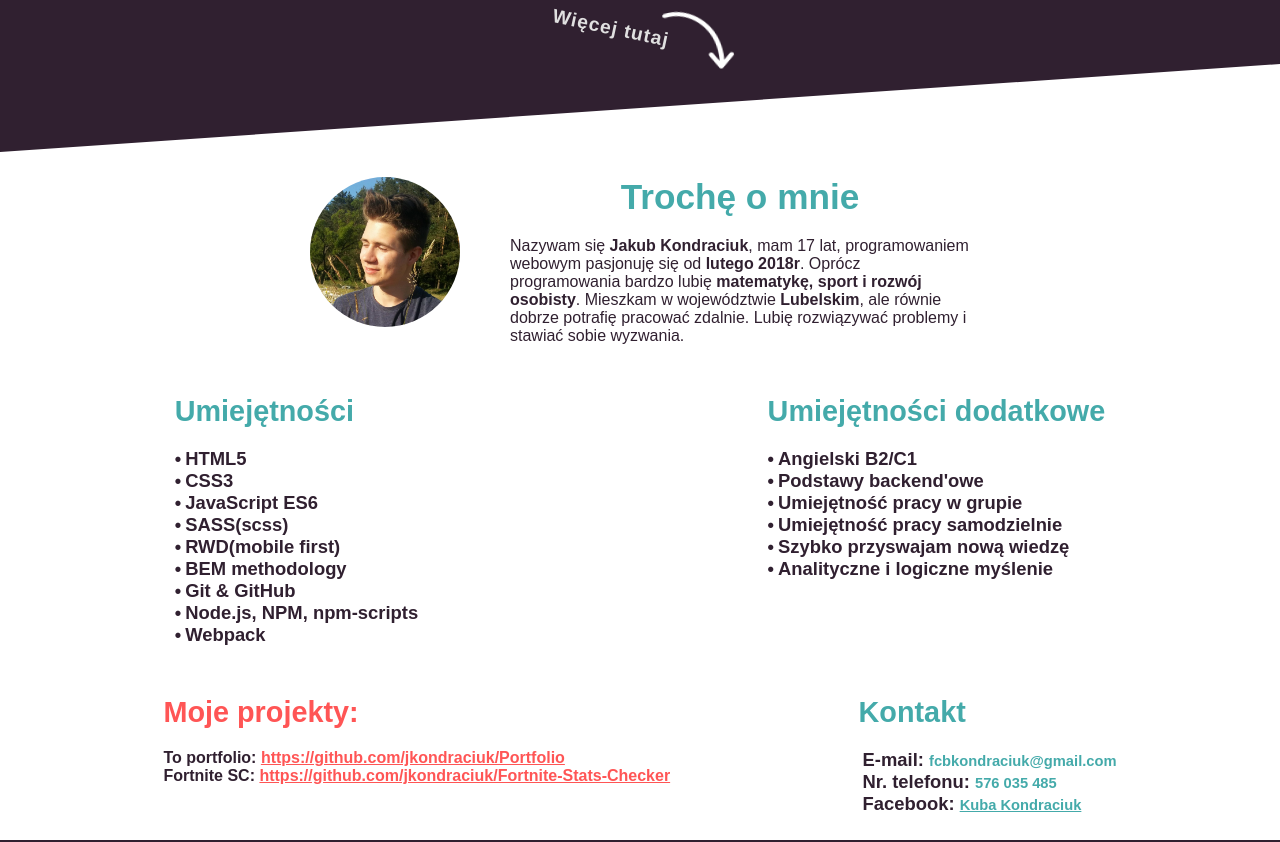
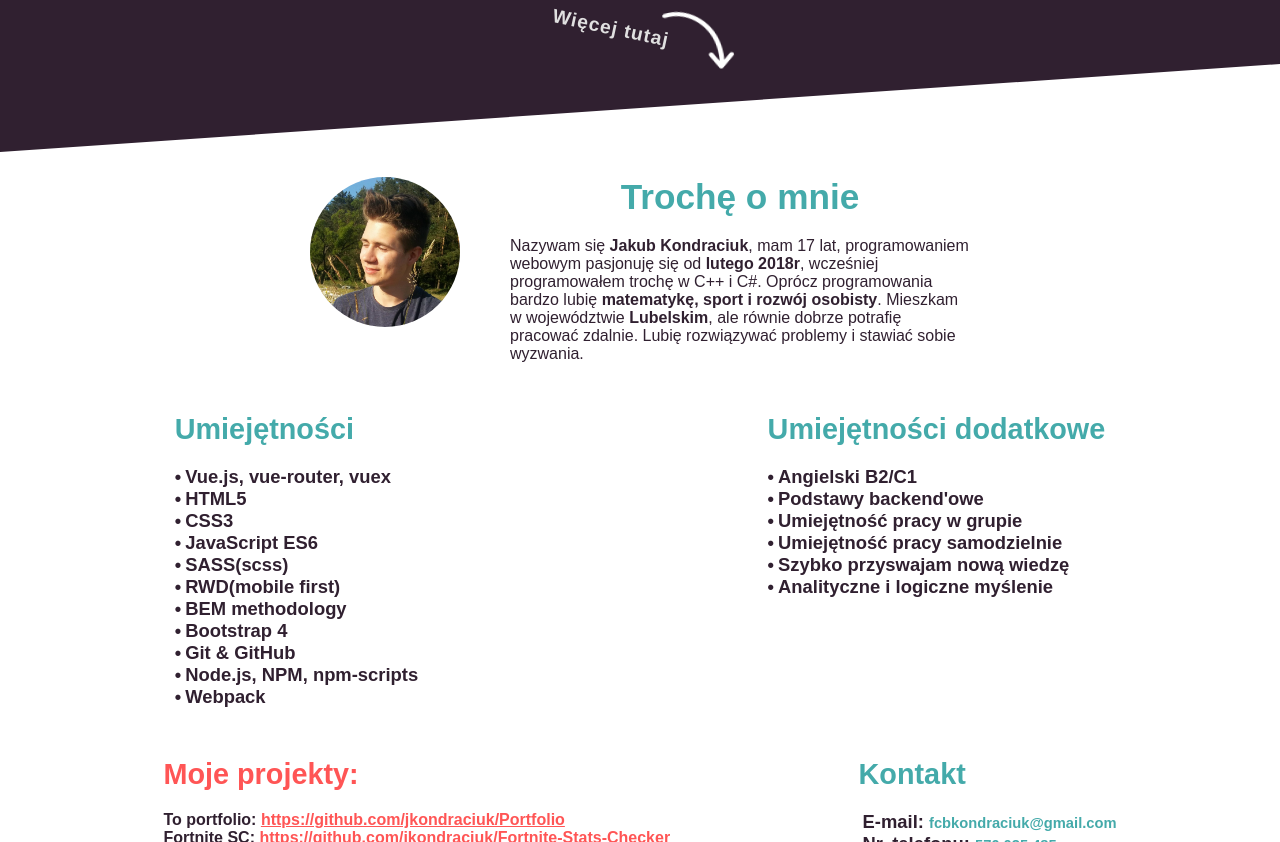
Before and after one commit to jkondraciuk/Portfolio, a plain HTML site: page index.html in a window 1280 px wide. Shown: the part 648-1490 px from the top of the page. Drawn offline with Linux system fonts and the light colour scheme; a web font is replaced by a local one.

Commit message:
Updated informations about me

```diff
--- a/index.html
+++ b/index.html
@@ -40,7 +40,7 @@
           </div>
           <div>
             <h3 class="info__header info__header--centered">Trochę o mnie</h3>
-            <p class="info__para">Nazywam się <b>Jakub Kondraciuk</b>, mam 17 lat, programowaniem webowym pasjonuję się od <b>lutego 2018r</b>. Oprócz programowania bardzo lubię <b>matematykę, sport i rozwój osobisty</b>. Mieszkam w województwie <b>Lubelskim</b>, ale równie dobrze potrafię pracować zdalnie. Lubię rozwiązywać problemy i stawiać sobie wyzwania.</p>
+            <p class="info__para">Nazywam się <b>Jakub Kondraciuk</b>, mam 17 lat, programowaniem webowym pasjonuję się od <b>lutego 2018r</b>, wcześniej programowałem trochę w C++ i C#. Oprócz programowania bardzo lubię <b>matematykę, sport i rozwój osobisty</b>. Mieszkam w województwie <b>Lubelskim</b>, ale równie dobrze potrafię pracować zdalnie. Lubię rozwiązywać problemy i stawiać sobie wyzwania.</p>
           </div>
         </div>
       </article>
@@ -48,12 +48,14 @@
         <article class="info">
           <h3 class="info__header">Umiejętności</h3>
           <ul class="info__list">
+            <li class="info__item">Vue.js, vue-router, vuex</li>
             <li class="info__item">HTML5</li>
             <li class="info__item">CSS3</li>
             <li class="info__item">JavaScript ES6</li>
             <li class="info__item">SASS(scss)</li>
             <li class="info__item">RWD(mobile first)</li>
             <li class="info__item">BEM methodology</li>
+            <li class="info__item">Bootstrap 4</li>
             <li class="info__item">Git & GitHub</li>
             <li class="info__item">Node.js, NPM, npm-scripts</li>
             <li class="info__item">Webpack</li>
```
